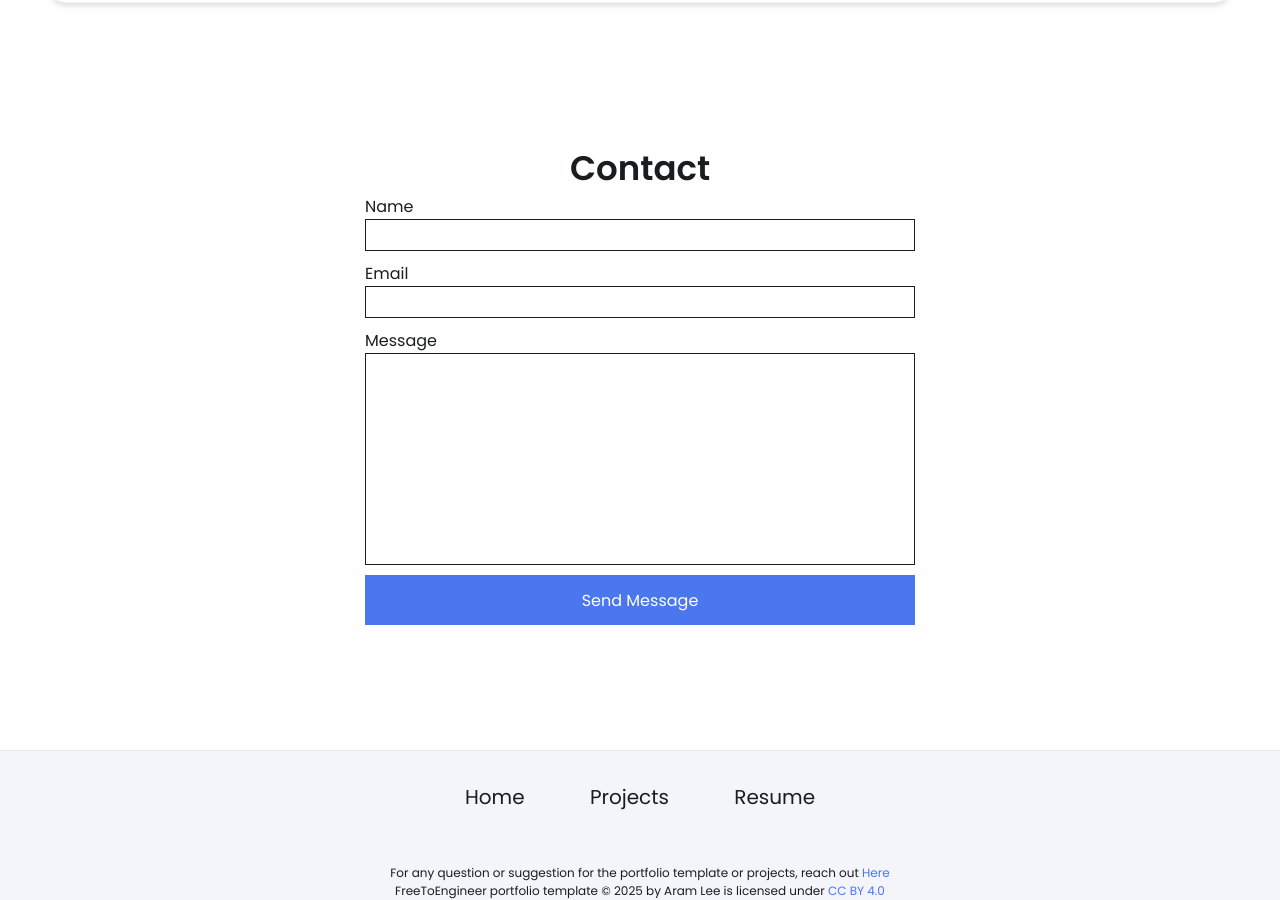
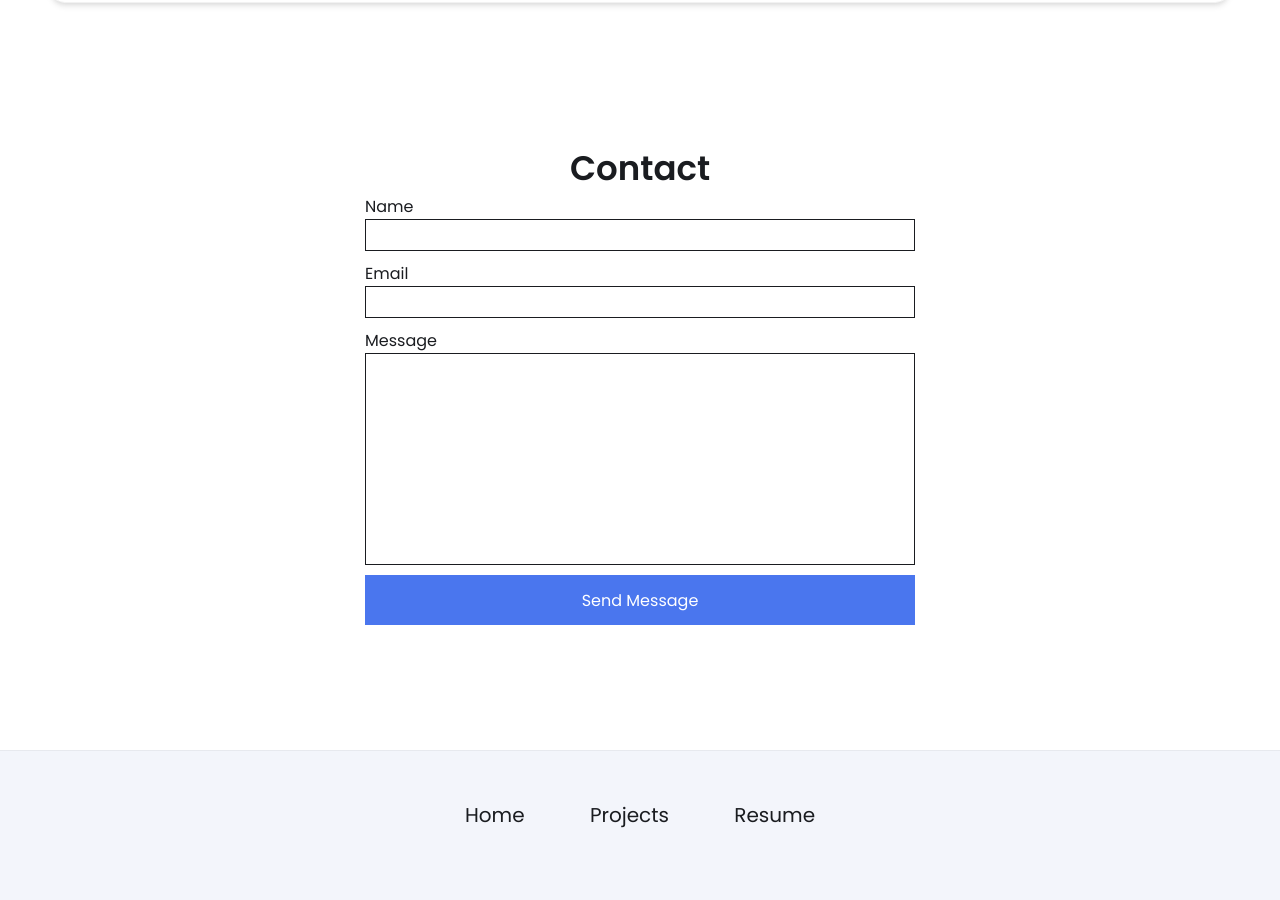
Before and after one commit to burtonrasmussen/burtonrasmussen.github.io, a Jekyll site: the page built from index.html, in a window 1280 px wide and 900 px high, scrolled down 2314 px. Built offline with Jekyll 4.4.1, drawn with Linux system fonts in a browser that asks for light colours.

Commit message:
Update footer.html

```diff
--- a/_includes/footer.html
+++ b/_includes/footer.html
@@ -13,7 +13,6 @@
         </div>
     </div>
     <div class="license">
-        <span>For any question or suggestion for the portfolio template or projects, reach out <a class="help" href="mailto:aram.lee12@gmail.com"> Here</a> </span>
-        <p>FreeToEngineer portfolio template © 2025 by Aram Lee is licensed under <a href="https://creativecommons.org/licenses/by/4.0/?ref=chooser-v1">CC BY 4.0</a></p>
+
     </div>
 </footer>
```
